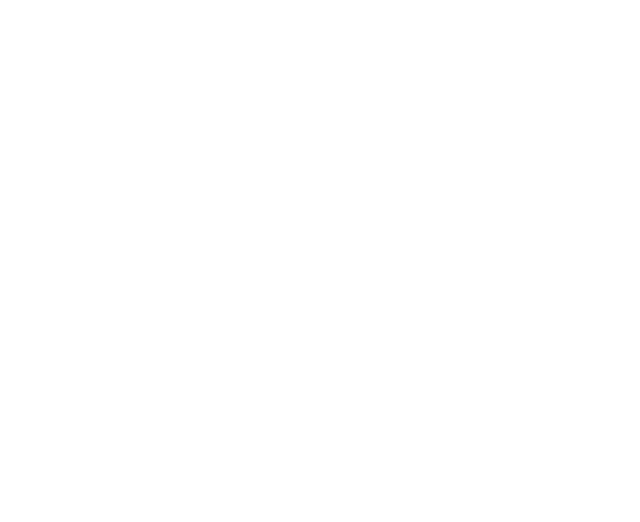
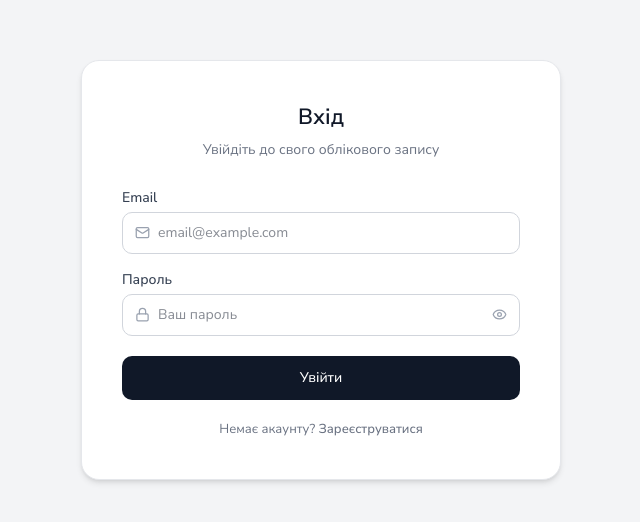
Before and after one commit to CoreNest-chnu/nesthub-monorepo, a Next.js app in the folder apps/web/: page /login in a window 1280 px wide. Shown: the part 130-652 px from the top of the page, without its empty margins (319-959 px from the left). Built offline with nearby package versions, Linux system fonts and the light colour scheme.

Commit message:
feat: create login form

```diff
--- a/apps/web/src/app/(auth)/login/page.tsx
+++ b/apps/web/src/app/(auth)/login/page.tsx
@@ -1,4 +1,150 @@
-// TODO: Login page — UC-02
-export default function LoginPage() {
-  return null
+'use client'
+
+import { zodResolver } from '@hookform/resolvers/zod'
+import { Eye, EyeOff, Lock, Mail } from 'lucide-react'
+import Link from 'next/link'
+import { useRouter } from 'next/navigation'
+import { useCallback } from 'react'
+import { useForm } from 'react-hook-form'
+import { useToggle } from 'usehooks-ts'
+import { Field } from '@/src/components/Field'
+import { useLoginMutation } from '@/src/hooks/useLoginMutation'
+import { ApiError } from '@/src/utils/apiError'
+import { type LoginFormData, loginSchema } from '@/src/validation/validationSchema'
+
+export const LoginPage: React.FC = () => {
+  const router = useRouter()
+  const { mutateAsync, isPending } = useLoginMutation()
+  const [showPassword, toggleShowPassword] = useToggle(false)
+
+  const {
+    register,
+    handleSubmit,
+    setError,
+    formState: { errors },
+  } = useForm<LoginFormData>({
+    resolver: zodResolver(loginSchema),
+    mode: 'onTouched',
+  })
+
+  const onSubmit = useCallback(
+    async (formValues: LoginFormData) => {
+      try {
+        const { token } = await mutateAsync(formValues)
+        localStorage.setItem('token', token)
+        router.push('/')
+      } catch (error) {
+        if (error instanceof ApiError && error.status === 401) {
+          setError('email', { message: 'Невірний email або пароль' })
+        } else {
+          setError('email', { message: 'Помилка входу. Спробуйте ще раз' })
+        }
+      }
+    },
+    [mutateAsync, router, setError],
+  )
+
+  const handleTogglePassword = useCallback(() => {
+    toggleShowPassword()
+  }, [toggleShowPassword])
+
+  return (
+    <div
+      className={
+        'min-h-screen bg-gray-100 flex items-center justify-center p-6'
+      }
+    >
+      <div
+        className={
+          'w-full max-w-[480px] bg-white rounded-2xl border border-gray-200 p-10 shadow-md'
+        }
+      >
+        <div className={'text-center mb-7'}>
+          <h2 className={'text-[22px] font-semibold text-gray-900 mb-1.5'}>
+            {'Вхід'}
+          </h2>
+          <p className={'text-sm text-gray-500'}>
+            {'Увійдіть до свого облікового запису'}
+          </p>
+        </div>
+
+        <form
+          onSubmit={handleSubmit(onSubmit)}
+          noValidate
+          className={'flex flex-col gap-4'}
+        >
+          <Field
+            htmlFor={'email'}
+            label={'Email'}
+            error={errors.email?.message}
+          >
+            <div
+              className={`flex items-center gap-2 border rounded-lg px-3 h-[42px] ${errors.email ? 'border-red-400 bg-red-50' : 'border-gray-300 bg-white'}`}
+            >
+              <Mail size={15} className={'text-gray-400 shrink-0'} />
+              <input
+                id={'email'}
+                {...register('email')}
+                type={'email'}
+                placeholder={'email@example.com'}
+                autoComplete={'email'}
+                className={
+                  'flex-1 border-none outline-none text-sm bg-transparent text-gray-900 font-[inherit]'
+                }
+              />
+            </div>
+          </Field>
+
+          <Field
+            htmlFor={'password'}
+            label={'Пароль'}
+            error={errors.password?.message}
+          >
+            <div
+              className={`flex items-center gap-2 border rounded-lg px-3 h-[42px] ${errors.password ? 'border-red-400 bg-red-50' : 'border-gray-300 bg-white'}`}
+            >
+              <Lock size={15} className={'text-gray-400 shrink-0'} />
+              <input
+                id={'password'}
+                {...register('password')}
+                type={showPassword ? 'text' : 'password'}
+                placeholder={'Ваш пароль'}
+                autoComplete={'current-password'}
+                className={
+                  'flex-1 border-none outline-none text-sm bg-transparent text-gray-900 font-[inherit]'
+                }
+              />
+              <button
+                type={'button'}
+                onClick={handleTogglePassword}
+                className={
+                  'bg-transparent border-none cursor-pointer p-0 flex text-gray-400'
+                }
+                tabIndex={-1}
+              >
+                {showPassword ? <EyeOff size={15} /> : <Eye size={15} />}
+              </button>
+            </div>
+          </Field>
+
+          <button
+            type={'submit'}
+            disabled={isPending}
+            className={`mt-1 w-full text-white text-sm font-medium rounded-lg py-3 border-none font-[inherit] ${isPending ? 'bg-gray-400 cursor-not-allowed' : 'bg-gray-900 cursor-pointer'}`}
+          >
+            {isPending ? 'Вхід…' : 'Увійти'}
+          </button>
+        </form>
+
+        <p className={'text-center text-[13px] text-gray-500 mt-5'}>
+          {'Немає акаунту? '}
+          <Link href={'/register'} className={'text-gray-900 font-medium'}>
+            {'Зареєструватися'}
+          </Link>
+        </p>
+      </div>
+    </div>
+  )
 }
+
+export default LoginPage
--- a/apps/web/src/app/(auth)/register/page.tsx
+++ b/apps/web/src/app/(auth)/register/page.tsx
@@ -9,7 +9,8 @@
 import { useForm } from 'react-hook-form'
 import { useToggle } from 'usehooks-ts'
 import { Field } from '@/src/components/Field'
-import { ApiError, useRegisterMutation } from '@/src/hooks/useRegisterMutation'
+import { useRegisterMutation } from '@/src/hooks/useRegisterMutation'
+import { ApiError } from '@/src/utils/apiError'
 import {
   type RegisterFormData,
   registerSchema,
--- /dev/null
+++ b/apps/web/src/hooks/useLoginMutation.ts
@@ -0,0 +1,30 @@
+import { useMutation } from '@tanstack/react-query'
+import { z } from 'zod'
+import { ApiError } from '@/src/utils/apiError'
+
+type LoginPayload = {
+  email: string
+  password: string
+}
+
+const loginResponseSchema = z.object({ token: z.string() })
+
+type LoginResponse = z.infer<typeof loginResponseSchema>
+
+async function loginUser(payload: LoginPayload): Promise<LoginResponse> {
+  const response = await fetch('/api/auth/login', {
+    method: 'POST',
+    headers: { 'Content-Type': 'application/json' },
+    body: JSON.stringify(payload),
+  })
+
+  if (!response.ok) {
+    throw new ApiError(response.status, 'Login failed')
+  }
+
+  return loginResponseSchema.parse(await response.json())
+}
+
+export function useLoginMutation() {
+  return useMutation({ mutationFn: loginUser })
+}
--- a/apps/web/src/hooks/useRegisterMutation.ts
+++ b/apps/web/src/hooks/useRegisterMutation.ts
@@ -1,5 +1,6 @@
 import { useMutation } from '@tanstack/react-query'
 import { z } from 'zod'
+import { ApiError } from '@/src/utils/apiError'
 
 type RegisterPayload = {
   firstName: string
@@ -11,15 +12,6 @@
 const registerResponseSchema = z.object({ token: z.string() })
 
 type RegisterResponse = z.infer<typeof registerResponseSchema>
-
-export class ApiError extends Error {
-  constructor(
-    public status: number,
-    message: string,
-  ) {
-    super(message)
-  }
-}
 
 async function registerUser(
   payload: RegisterPayload,
--- /dev/null
+++ b/apps/web/src/utils/apiError.ts
@@ -0,0 +1,8 @@
+export class ApiError extends Error {
+  constructor(
+    public status: number,
+    message: string,
+  ) {
+    super(message)
+  }
+}
--- a/apps/web/src/validation/validationSchema.ts
+++ b/apps/web/src/validation/validationSchema.ts
@@ -18,3 +18,10 @@
   })
 
 export type RegisterFormData = z.infer<typeof registerSchema>
+
+export const loginSchema = z.object({
+  email: z.email('Невалідний формат email'),
+  password: z.string().min(1, 'Введіть пароль'),
+})
+
+export type LoginFormData = z.infer<typeof loginSchema>
```
Also changed, not shown: 1 other file (tests, documents, lock files or other folders).
